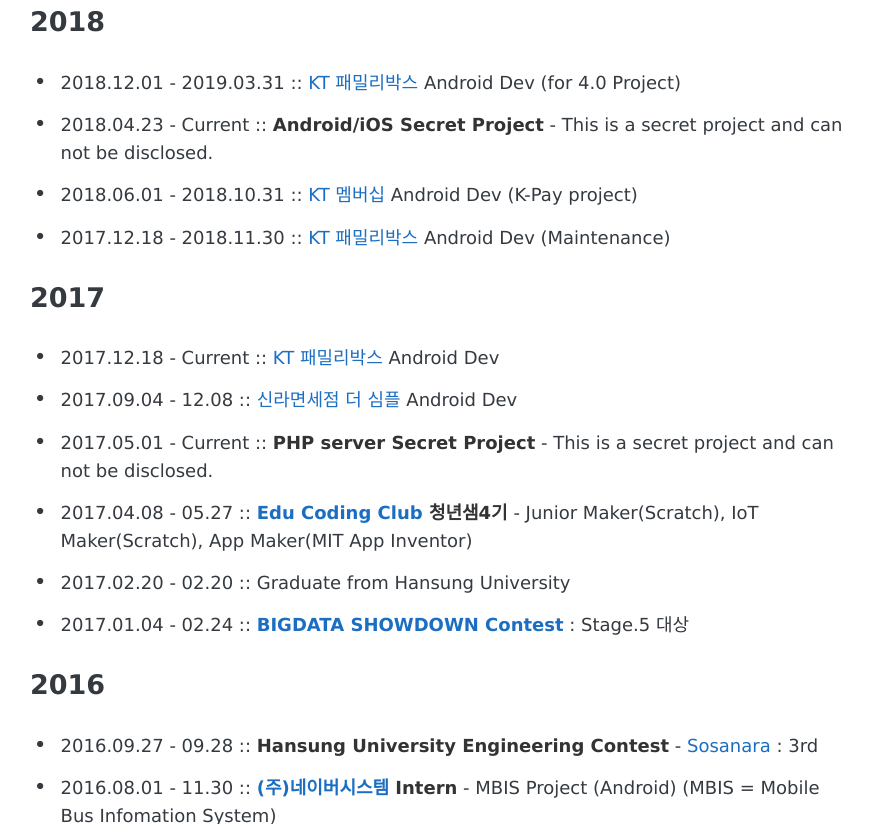
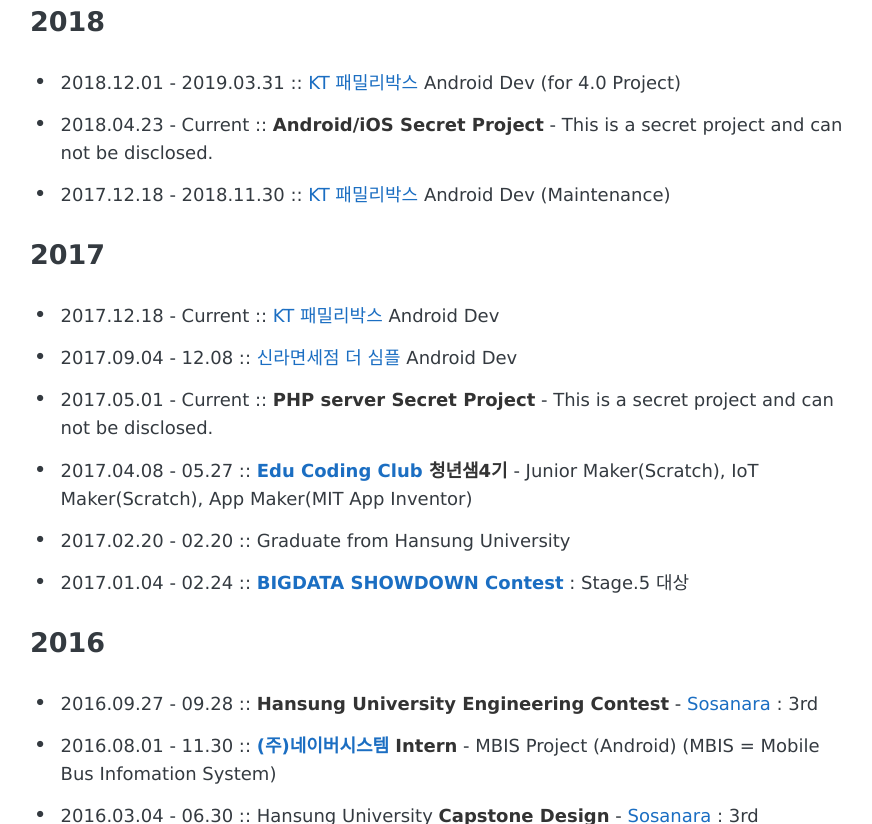
Before and after one commit to CaptainWonJong/CaptainWonJong.github.io, a Jekyll site: the page built from about.md, in a window 1280 px wide and 900 px high, scrolled down 1819 px, cut to the strip 76-900 px from the top of the window. Shown: the whole strip, without its empty margins (196-1068 px from the left). Built offline with Jekyll 4.4.1, drawn with Linux system fonts in a browser that asks for light colours; some web fonts are replaced.

Commit message:
modify about

```diff
--- a/about.md
+++ b/about.md
@@ -38,7 +38,6 @@
 ### 2018
 - 2018.12.01 - 2019.03.31 :: [KT 패밀리박스](https://play.google.com/store/apps/details?id=com.kt.ollehfamilybox) Android Dev (for 4.0 Project)
 - 2018.04.23 - Current :: **Android/iOS Secret Project** - This is a secret project and can not be disclosed.
-- 2018.06.01 - 2018.10.31 :: [KT 멤버십](https://play.google.com/store/apps/details?id=com.olleh.android.oc2&hl=ko) Android Dev (K-Pay project)
 - 2017.12.18 - 2018.11.30 :: [KT 패밀리박스](https://play.google.com/store/apps/details?id=com.kt.ollehfamilybox) Android Dev (Maintenance)
 
 ### 2017
```
Also changed, not shown: 1 other file.
